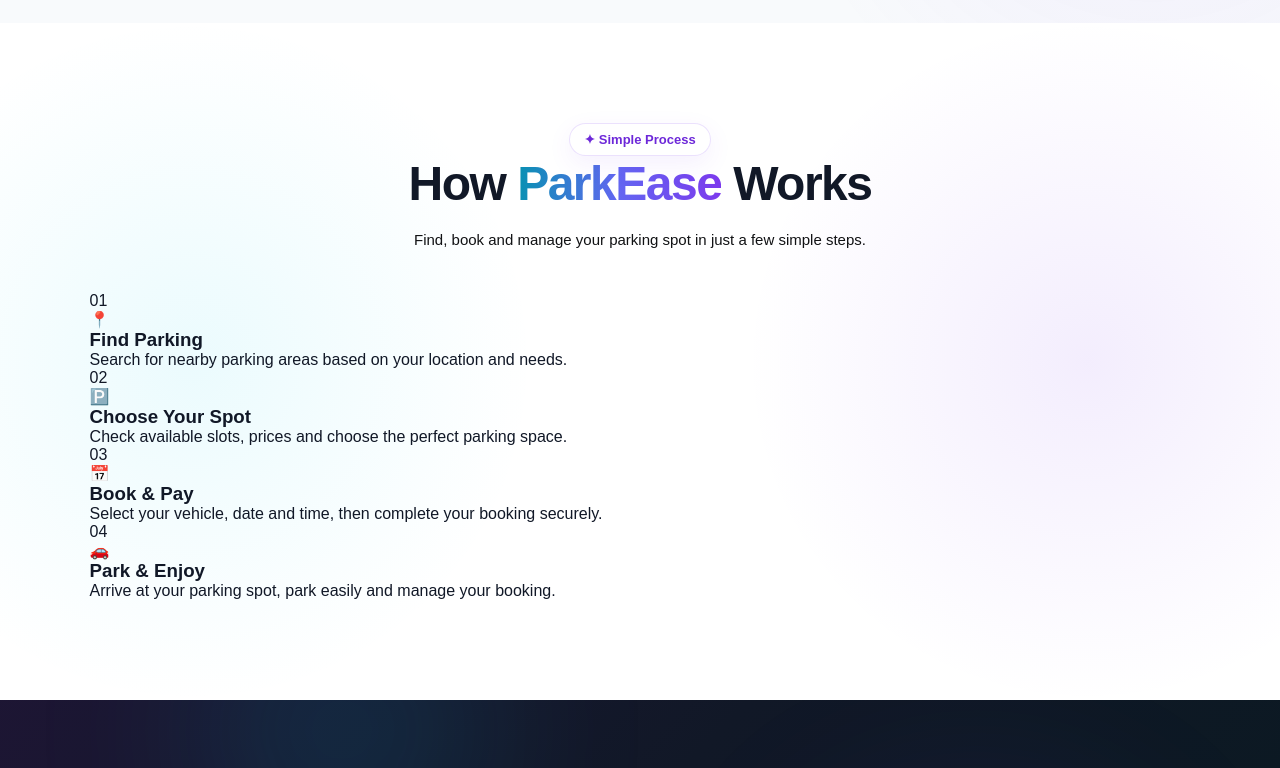
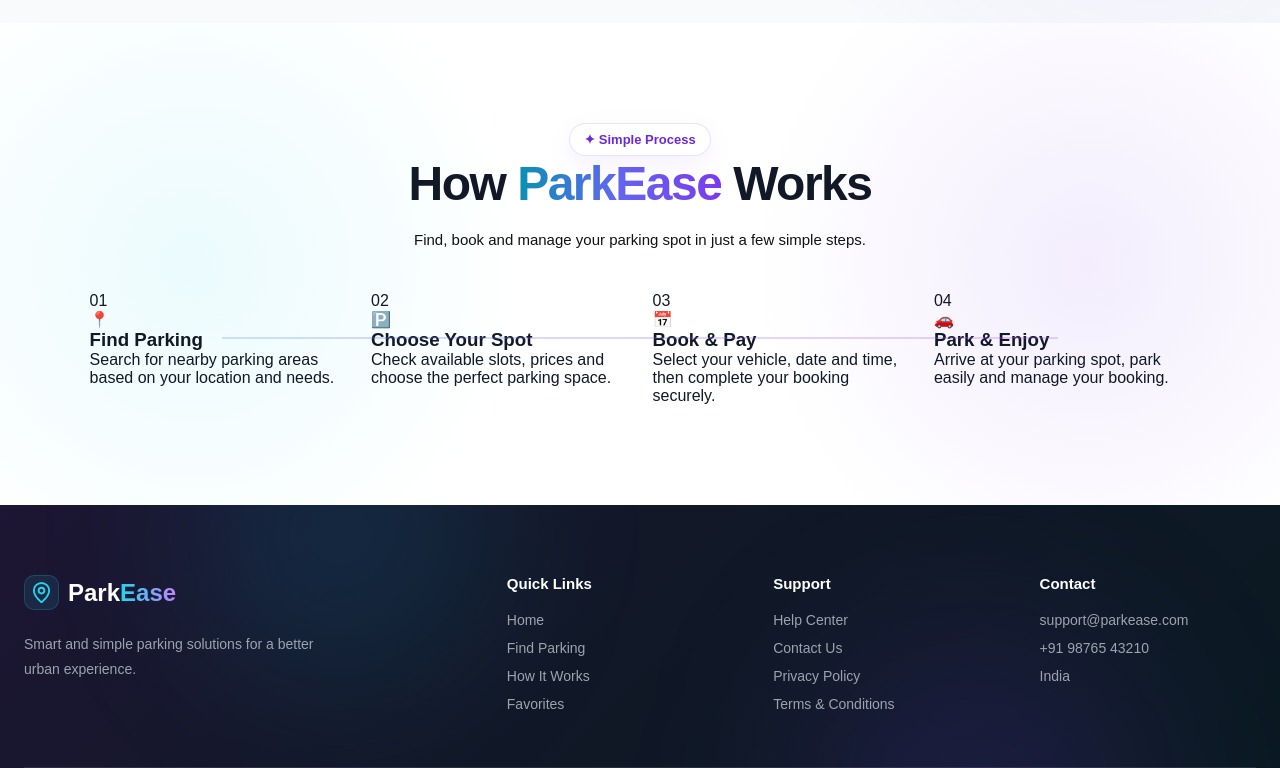
Before and after one commit to dibeyendu-dev/smart-parking-system, a React (Vite) app: page / in a window 1280 px wide. Shown: the part 2000-2768 px from the top of the page. Built offline with nearby package versions, Linux system fonts and the light colour scheme.

Commit message:
How it works css part 2 added

```diff
--- a/src/css/Home.css
+++ b/src/css/Home.css
@@ -1287,3 +1287,55 @@
 
   overflow: hidden;
 }
+/* ======================================== STEPS CONTAINER ======================================== */
+
+.steps-container {
+  position: relative;
+
+  max-width: 1150px;
+  margin: auto;
+
+  display: grid;
+  grid-template-columns: repeat(4, 1fr);
+
+  gap: 25px;
+}
+
+
+/* Connecting Line */
+
+.steps-container::before {
+  content: "";
+
+  position: absolute;
+
+  top: 45px;
+  left: 12%;
+  right: 12%;
+
+  height: 2px;
+
+  background: linear-gradient(
+    90deg,
+    #22d3ee,
+    #6366f1,
+    #a855f7,
+    #22d3ee
+  );
+
+  background-size: 200% 100%;
+
+  opacity: 0.25;
+
+  animation: stepLine 5s linear infinite;
+}
+
+@keyframes stepLine {
+  0% {
+    background-position: 0% 50%;
+  }
+
+  100% {
+    background-position: 200% 50%;
+  }
+}
```
